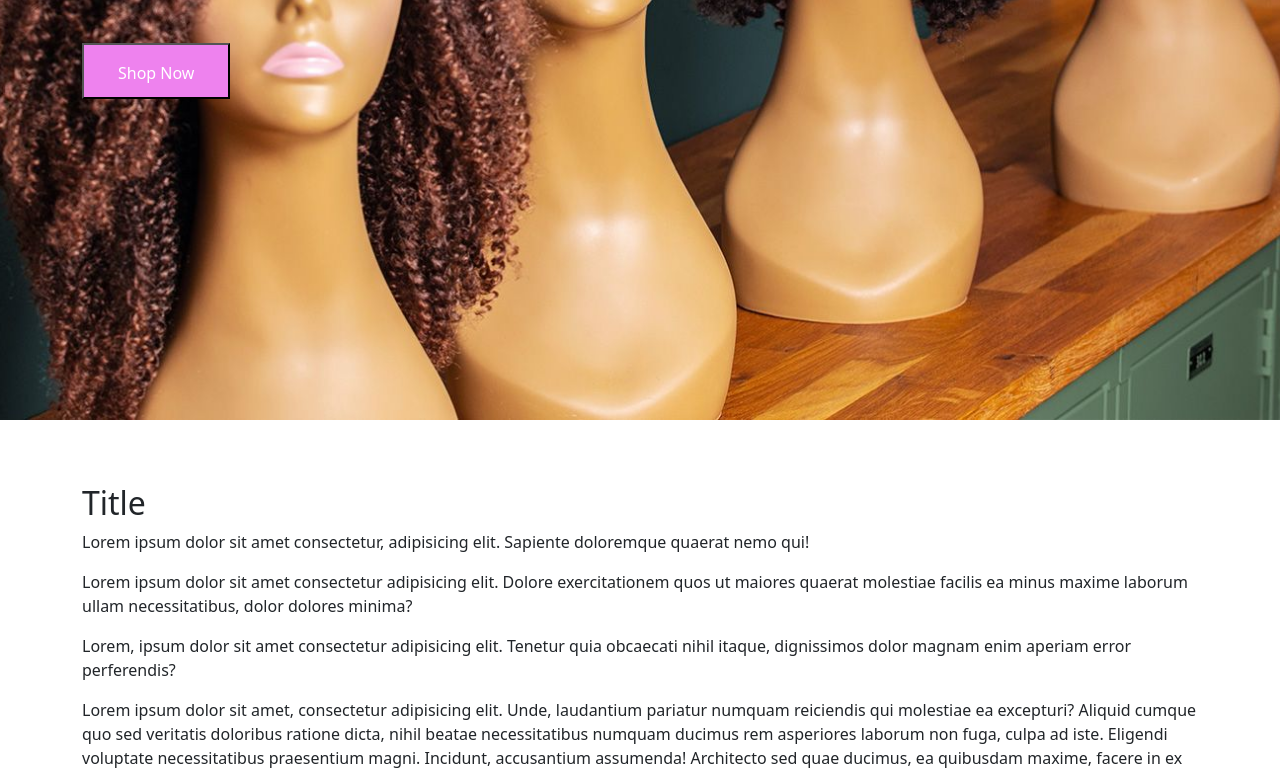
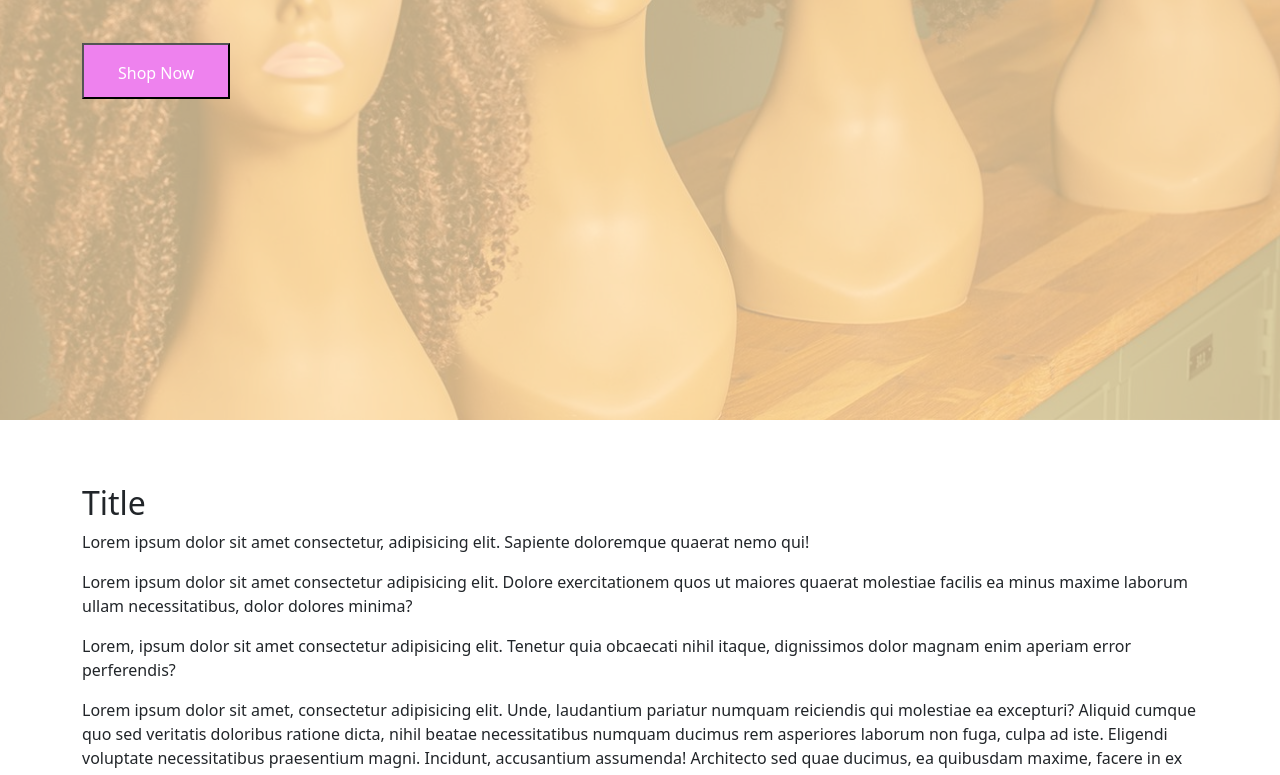
Before and after one commit to nanagyasi/CandyTrendz, a website: page index.html in a window 1280 px wide. Shown: the part 380-1155 px from the top of the page. Drawn offline with nearby package versions, Linux system fonts and the light colour scheme.

Commit message:
content banner update

```diff
--- a/assets/css/style.css
+++ b/assets/css/style.css
@@ -54,6 +54,17 @@ a {
     justify-content: center;
     position: relative;
 }
+
+.content-banner::before {
+    position: absolute;
+    content: '';
+    width: 100%;
+    height: 100%;
+    background-color: rgba(255, 229, 180, 0.747);
+    top: 0;
+    left: 0;
+    z-index: 1;
+  }
 
 .vdBtn {
     padding: 0 34px;
```
